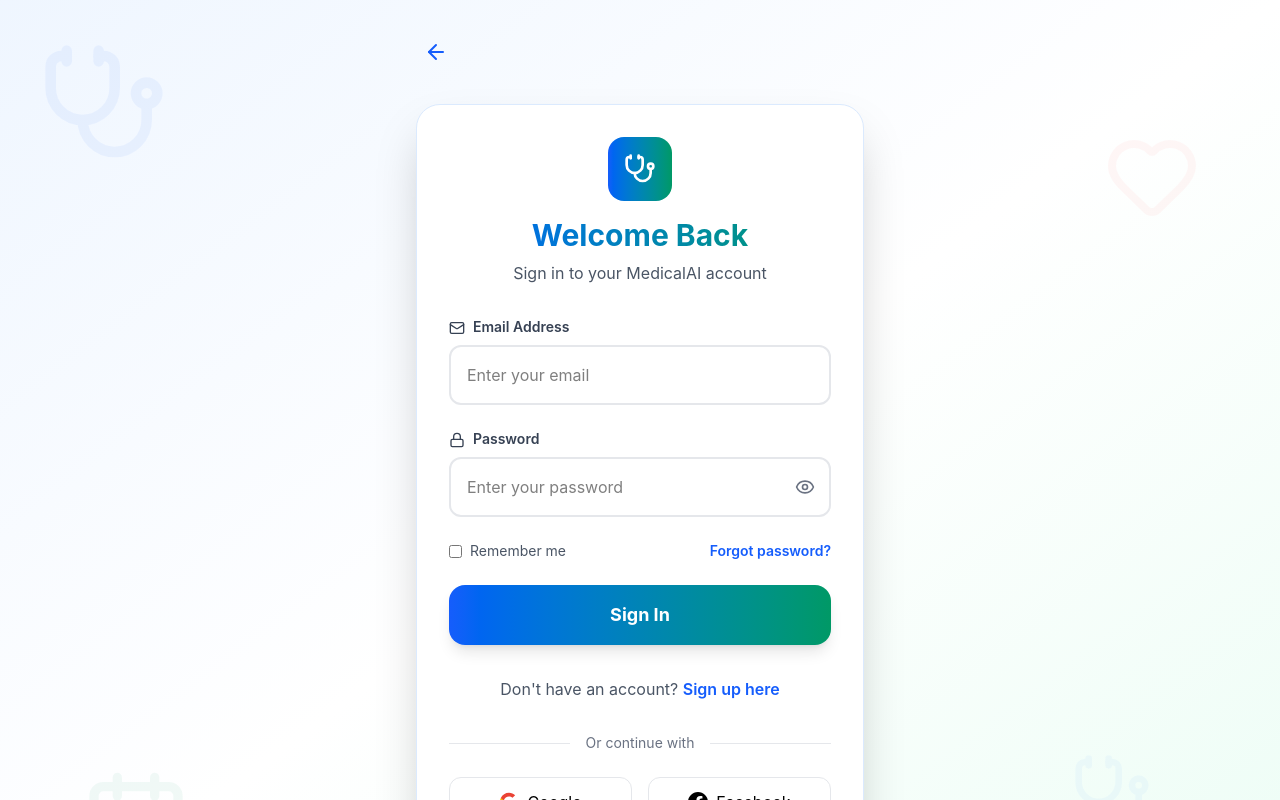
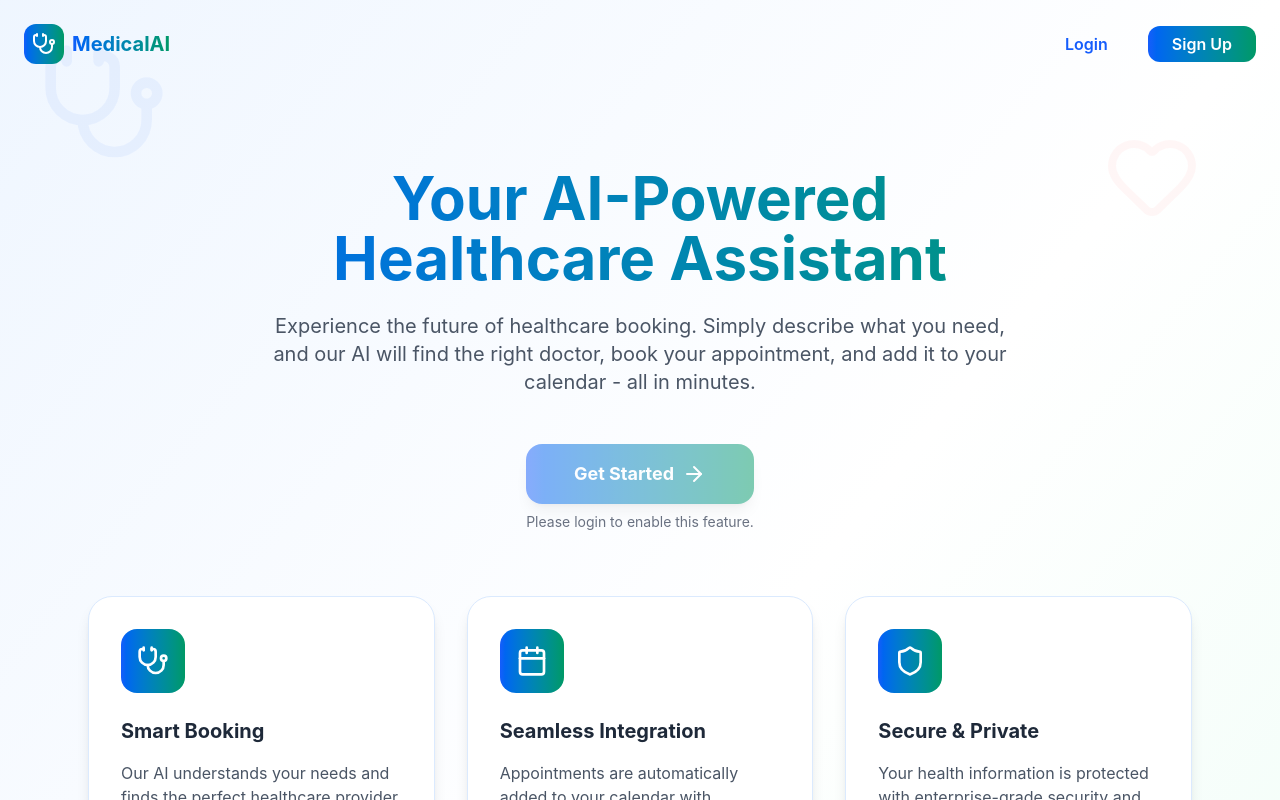
Before and after one commit to Aaditya2302/OmniDimension, a React (Vite) app in the folder client/: page / in a window 1280 px wide. Before the commit this address led to /login. Shown: the top 800 px of the page. Built offline with nearby package versions, Linux system fonts and the light colour scheme; no server answers.

Commit message:
refactor: update routing to wrap protected routes with UserProtectedWrapper and enhance user context management

```diff
--- a/client/src/App.jsx
+++ b/client/src/App.jsx
@@ -17,16 +17,25 @@ function App() {
         <Router>
           <div className="min-h-screen">
             <Routes>
-              <Route path="/" element={
-                <UserProtectedWrapper>
-                <HomePage />
-                </UserProtectedWrapper>
+              <Route path="/" element={<HomePage />
                 } />
               <Route path="/login" element={<LoginPage />} />
               <Route path="/signup" element={<SignupPage />} />
-              <Route path="/medical-service" element={<MedicalServicePage />} />
-              <Route path="/address-details" element={<AddressDetailPage />} />
-              <Route path="/task-execution" element={<TaskExecutionPage />} />
+              <Route path="/medical-service" element={
+                <UserProtectedWrapper>
+                  <MedicalServicePage />
+                </UserProtectedWrapper>
+              } />
+              <Route path="/address-details" element={
+                <UserProtectedWrapper>
+                  <AddressDetailPage />
+                </UserProtectedWrapper>
+              } />
+              <Route path="/task-execution" element={
+                <UserProtectedWrapper>
+                  <TaskExecutionPage />
+                </UserProtectedWrapper>
+              } />
             </Routes>
           </div>
         </Router>
--- a/client/src/context/UserContext.jsx
+++ b/client/src/context/UserContext.jsx
@@ -1,10 +1,32 @@
 // UserContext.jsx
-import React, { createContext, useState } from 'react'
+import React, { createContext, useState, useEffect } from 'react'
 
 export const UserDataContext = createContext()
 
 const UserContext = ({ children }) => {
-  const [user, setUser] = useState(null)
+  const [user, setUser] = useState(() => {
+    // Try to load user from localStorage on first render
+    const saved = localStorage.getItem("user");
+    return saved ? JSON.parse(saved) : null;
+  });
+
+  // Keep localStorage in sync when user changes
+  useEffect(() => {
+    if (user) {
+      localStorage.setItem("user", JSON.stringify(user));
+    } else {
+      localStorage.removeItem("user");
+    }
+  }, [user]);
+
+  useEffect(() => {
+    const syncUser = () => {
+      const saved = localStorage.getItem("user");
+      setUser(saved ? JSON.parse(saved) : null);
+    };
+    window.addEventListener("storage", syncUser);
+    return () => window.removeEventListener("storage", syncUser);
+  }, []);
 
   return (
     <UserDataContext.Provider value={{ user, setUser }}>
--- a/client/src/pages/HomePage.jsx
+++ b/client/src/pages/HomePage.jsx
@@ -1,26 +1,36 @@
-"use client"
+"use client";
 
-import { Link, useNavigate } from "react-router-dom"
-import { Stethoscope, Heart, Calendar, Shield, Users, Award, ArrowRight } from "lucide-react"
+import { Link, useNavigate } from "react-router-dom";
+import {
+  Stethoscope,
+  Heart,
+  Calendar,
+  Shield,
+  Users,
+  Award,
+  ArrowRight,
+} from "lucide-react";
 // import { useAuth } from "../context/AuthContext"
-import axios from "axios"
-import { useContext } from "react"
-import { UserDataContext } from "../context/UserContext"
+import axios from "axios";
+import { useContext } from "react";
+import { UserDataContext } from "../context/UserContext";
 
 const HomePage = () => {
-  const navigate = useNavigate()
-  const { user } = useContext(UserDataContext) // ✅ use UserContext for display
+  const { user, setUser } = useContext(UserDataContext); // ✅ use UserContext for display
+  const navigate = useNavigate();
+
   const handleLogout = async () => {
     try {
       await axios.get(`${import.meta.env.VITE_BASE_URL}/users/logout`, {
         withCredentials: true, // this is CRUCIAL to send cookies
         headers: {
-        Authorization: `Bearer ${localStorage.getItem("token")}`
-      }
+          Authorization: `Bearer ${localStorage.getItem("token")}`,
+        },
       });
-
+      setUser(null); // Clear user state
       localStorage.removeItem("token"); // cleanup
-    navigate("/login"); // redirect
+      localStorage.removeItem("user");
+      navigate("/"); // redirect to homepage
     } catch (error) {
       console.error("Logout failed:", error);
     }
@@ -59,7 +69,9 @@ const HomePage = () => {
           <div className="space-x-4">
             {user ? (
               <div className="flex items-center space-x-4">
-                <span className="text-gray-700">Welcome, {user.name || user.fullName}!</span>
+                <span className="text-gray-700">
+                  Welcome, {user.name || user.fullName}!
+                </span>
                 <button
                   onClick={handleLogout}
                   className="px-6 py-2 text-blue-600 hover:text-blue-800 font-semibold transition-colors"
@@ -95,39 +107,64 @@ const HomePage = () => {
               Healthcare Assistant
             </h1>
             <p className="text-xl text-gray-600 mb-12 max-w-3xl mx-auto">
-              Experience the future of healthcare booking. Simply describe what you need, and our AI will find the right
-              doctor, book your appointment, and add it to your calendar - all in minutes.
+              Experience the future of healthcare booking. Simply describe what
+              you need, and our AI will find the right doctor, book your
+              appointment, and add it to your calendar - all in minutes.
             </p>
             <button
-              onClick={() => navigate("/medical-service")}
-              className="inline-flex items-center px-12 py-4 bg-gradient-to-r from-blue-600 to-emerald-600 text-white rounded-2xl font-bold text-lg hover:from-blue-700 hover:to-emerald-700 transition-all shadow-lg hover:shadow-xl transform hover:-translate-y-1"
+              onClick={() => {
+                if (user) {
+                  navigate("/medical-service");
+                }
+              }}
+              disabled={!user}
+              className={`inline-flex items-center px-12 py-4 bg-gradient-to-r from-blue-600 to-emerald-600 text-white rounded-2xl font-bold text-lg transition-all shadow-lg hover:shadow-xl transform hover:-translate-y-1 ${
+                !user
+                  ? "opacity-50 cursor-not-allowed"
+                  : "hover:from-blue-700 hover:to-emerald-700"
+              }`}
+              title={!user ? "Please login to get started" : ""}
             >
               Get Started
               <ArrowRight className="w-6 h-6 ml-2" />
             </button>
+            {!user && (
+              <p className="text-sm text-gray-500 mt-2">
+                Please login to enable this feature.
+              </p>
+            )}
           </div>
 
           {/* Features Grid */}
           <div className="grid md:grid-cols-3 gap-8 mb-20">
             {/* Feature Cards */}
-            {[{
+            {[
+              {
                 icon: <Stethoscope className="w-8 h-8 text-white" />,
                 title: "Smart Booking",
-              text: "Our AI understands your needs and finds the perfect healthcare provider in your area, checking availability in real-time."
-            }, {
+                text: "Our AI understands your needs and finds the perfect healthcare provider in your area, checking availability in real-time.",
+              },
+              {
                 icon: <Calendar className="w-8 h-8 text-white" />,
                 title: "Seamless Integration",
-              text: "Appointments are automatically added to your calendar with reminders, and confirmation emails are sent instantly."
-            }, {
+                text: "Appointments are automatically added to your calendar with reminders, and confirmation emails are sent instantly.",
+              },
+              {
                 icon: <Shield className="w-8 h-8 text-white" />,
                 title: "Secure & Private",
-              text: "Your health information is protected with enterprise-grade security and HIPAA-compliant data handling."
-            }].map((item, idx) => (
-              <div key={idx} className="bg-white rounded-3xl p-8 shadow-lg border border-blue-100 hover:shadow-xl transition-shadow">
+                text: "Your health information is protected with enterprise-grade security and HIPAA-compliant data handling.",
+              },
+            ].map((item, idx) => (
+              <div
+                key={idx}
+                className="bg-white rounded-3xl p-8 shadow-lg border border-blue-100 hover:shadow-xl transition-shadow"
+              >
                 <div className="w-16 h-16 bg-gradient-to-r from-blue-600 to-emerald-600 rounded-2xl flex items-center justify-center mb-6">
                   {item.icon}
                 </div>
-                <h3 className="text-xl font-bold text-gray-800 mb-4">{item.title}</h3>
+                <h3 className="text-xl font-bold text-gray-800 mb-4">
+                  {item.title}
+                </h3>
                 <p className="text-gray-600">{item.text}</p>
               </div>
             ))}
@@ -136,10 +173,13 @@ const HomePage = () => {
           {/* About Section */}
           <div className="bg-white rounded-3xl p-12 shadow-2xl border border-blue-100">
             <div className="text-center mb-12">
-              <h2 className="text-4xl font-bold text-gray-800 mb-6">About MedicalAI</h2>
+              <h2 className="text-4xl font-bold text-gray-800 mb-6">
+                About MedicalAI
+              </h2>
               <p className="text-lg text-gray-600 max-w-4xl mx-auto">
-                We're revolutionizing healthcare accessibility by combining artificial intelligence with human-centered
-                design. Our mission is to make quality healthcare just a conversation away.
+                We're revolutionizing healthcare accessibility by combining
+                artificial intelligence with human-centered design. Our mission
+                is to make quality healthcare just a conversation away.
               </p>
             </div>
 
@@ -174,12 +214,13 @@ const HomePage = () => {
         {/* Footer */}
         <footer className="text-center py-12">
           <p className="text-gray-500 text-sm flex items-center justify-center">
-            Built with <Heart className="w-4 h-4 mx-1 text-red-500" /> at Hackathon 2025
+            Built with{" "}
+            <Heart className="w-4 h-4 mx-1 text-red-500" /> at Hackathon 2025
           </p>
         </footer>
       </div>
     </div>
-  )
-}
+  );
+};
 
-export default HomePage
+export default HomePage;
```
Also changed, not shown: 1 other file (tests, documents, lock files or other folders). Lines whose indentation alone changed are shown as unchanged.
